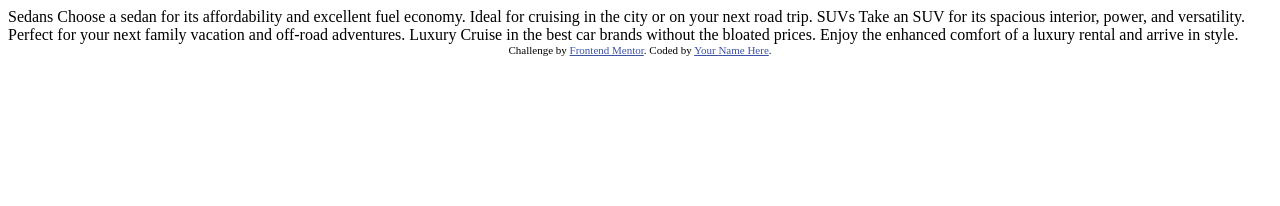
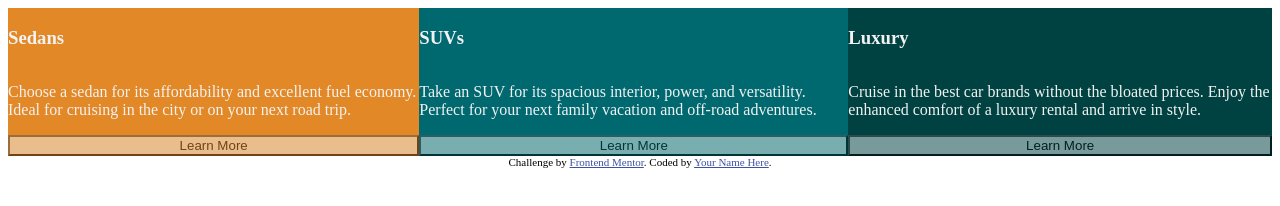
Before and after one commit to reTrazed/3-column-preview-card, a plain HTML site: page index.html in a window 1280 px wide. Drawn offline with Linux system fonts and the light colour scheme.

Commit message:
Update html and css to make start situation

```diff
--- /dev/null
+++ b/css/style.css
@@ -0,0 +1,34 @@
+:root {
+    --sedanColor: hsl(31, 77%, 52%);
+   --suvColor: hsl(184, 100%, 22%);
+    --luxuryColor: hsl(179, 100%, 13%);
+    --pColor: hsla(0, 0%, 100%, 0.75);
+    --btnColor: hsl(0, 0%, 95%);
+}
+
+article {
+    color: var(--btnColor);
+    display: flex;
+    flex-direction: column;
+}
+
+.sedan {
+background-color: var(--sedanColor);
+}
+
+.suv {
+background-color: var(--suvColor);
+}
+
+.luxury {
+background-color: var(--luxuryColor);
+}
+
+section {
+    display: flex;
+}
+
+.learn {
+    background-color: var(--btnColor);
+    opacity: 0.5;
+}
--- a/index.html
+++ b/index.html
@@ -1,8 +1,10 @@
 <!DOCTYPE html>
 <html lang="en">
+
 <head>
   <meta charset="UTF-8">
-  <meta name="viewport" content="width=device-width, initial-scale=1.0"> <!-- displays site properly based on user's device -->
+  <meta name="viewport" content="width=device-width, initial-scale=1.0">
+  <!-- displays site properly based on user's device -->
 
   <link rel="icon" type="image/png" sizes="32x32" href="./images/favicon-32x32.png">
 
@@ -10,27 +12,53 @@
 
   <!-- Feel free to remove these styles or customise in your own stylesheet 👍 -->
   <style>
-    .attribution { font-size: 11px; text-align: center; }
-    .attribution a { color: hsl(228, 45%, 44%); }
+    .attribution {
+      font-size: 11px;
+      text-align: center;
+    }
+
+    .attribution a {
+      color: hsl(228, 45%, 44%);
+    }
   </style>
+  <link rel="stylesheet" href="css/style.css">
 </head>
+
 <body>
 
-  Sedans
+  <main>
+    <section>
+      <article class="sedan">
+        <h1>Sedans</h1>
+        <p>
           Choose a sedan for its affordability and excellent fuel economy. Ideal for cruising in the city
           or on your next road trip.
-
-  SUVs
+        </p>
+        <button class="learn">Learn More</button>
+      </article>
+      <article class="suv">
+        <h1>SUVs</h1>
+        <p>
           Take an SUV for its spacious interior, power, and versatility. Perfect for your next family vacation
           and off-road adventures.
-
-  Luxury
+        </p>
+        <button class="learn">Learn More</button>
+      </article>
+      <article class="luxury">
+        <h1>Luxury</h1>
+        <p>
           Cruise in the best car brands without the bloated prices. Enjoy the enhanced comfort of a luxury
           rental and arrive in style.
+        </p>
+        <button class="learn">Learn More</button>
+      </article>
+    </section>
+  </main>
 
   <div class="attribution">
     Challenge by <a href="https://www.frontendmentor.io?ref=challenge" target="_blank">Frontend Mentor</a>.
     Coded by <a href="#">Your Name Here</a>.
   </div>
 </body>
+
 </html>
```
Lines whose indentation alone changed are shown as unchanged.
